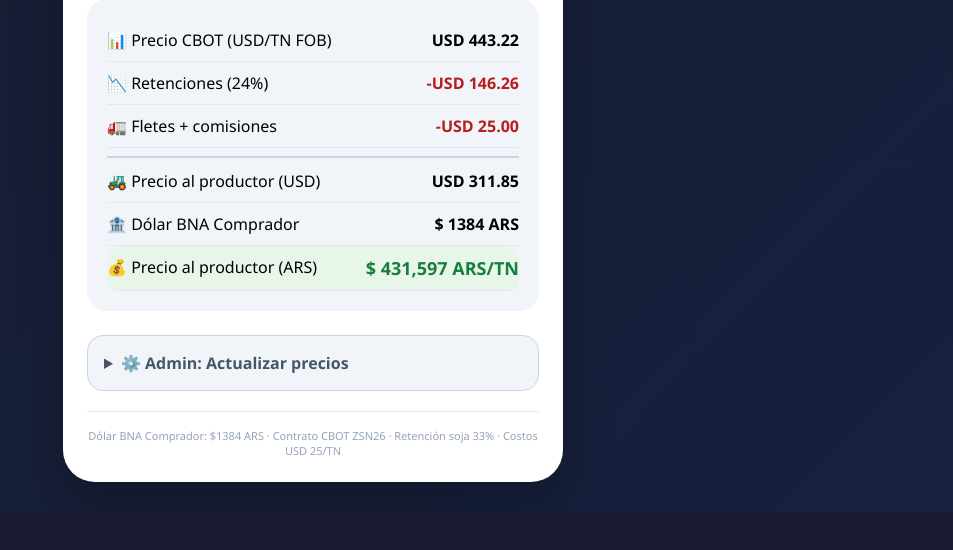
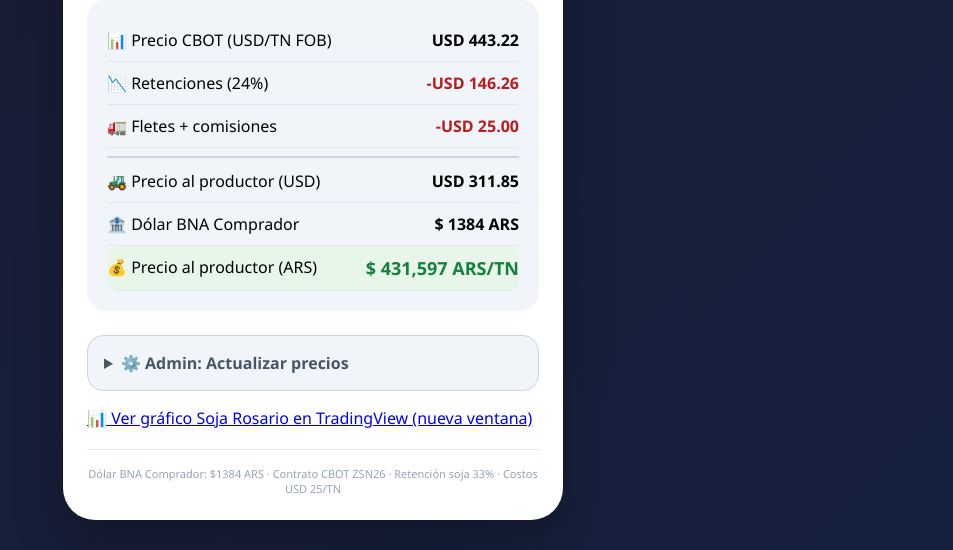
Before and after one commit to decareano/biotech_lab_sim, a Flask app: page / in a window 1280 px wide. Shown: the part 1109-1659 px from the top of the page, without its empty margins (327-1280 px from the left). Before the commit the page ends 1621 px from the top, so only its background shows below. Run offline with Flask 3, Linux system fonts and the light colour scheme.

Commit message:
adding rofex chart rosario

```diff
--- a/templates/index.html
+++ b/templates/index.html
@@ -396,6 +396,13 @@
         </details>
       </div>
 
+      <a
+        href="https://www.tradingview.com/chart/?symbol=MATBAROFEX:SOJ.ROSN2026"
+        target="_blank"
+        rel="noopener noreferrer"
+      >
+        📊 Ver gráfico Soja Rosario en TradingView (nueva ventana)
+      </a>
       <div class="footer">
         Dólar BNA Comprador: ${{ dolar_bna }} ARS · Contrato CBOT ZSN26 ·
         Retención soja 33% · Costos USD 25/TN
```
